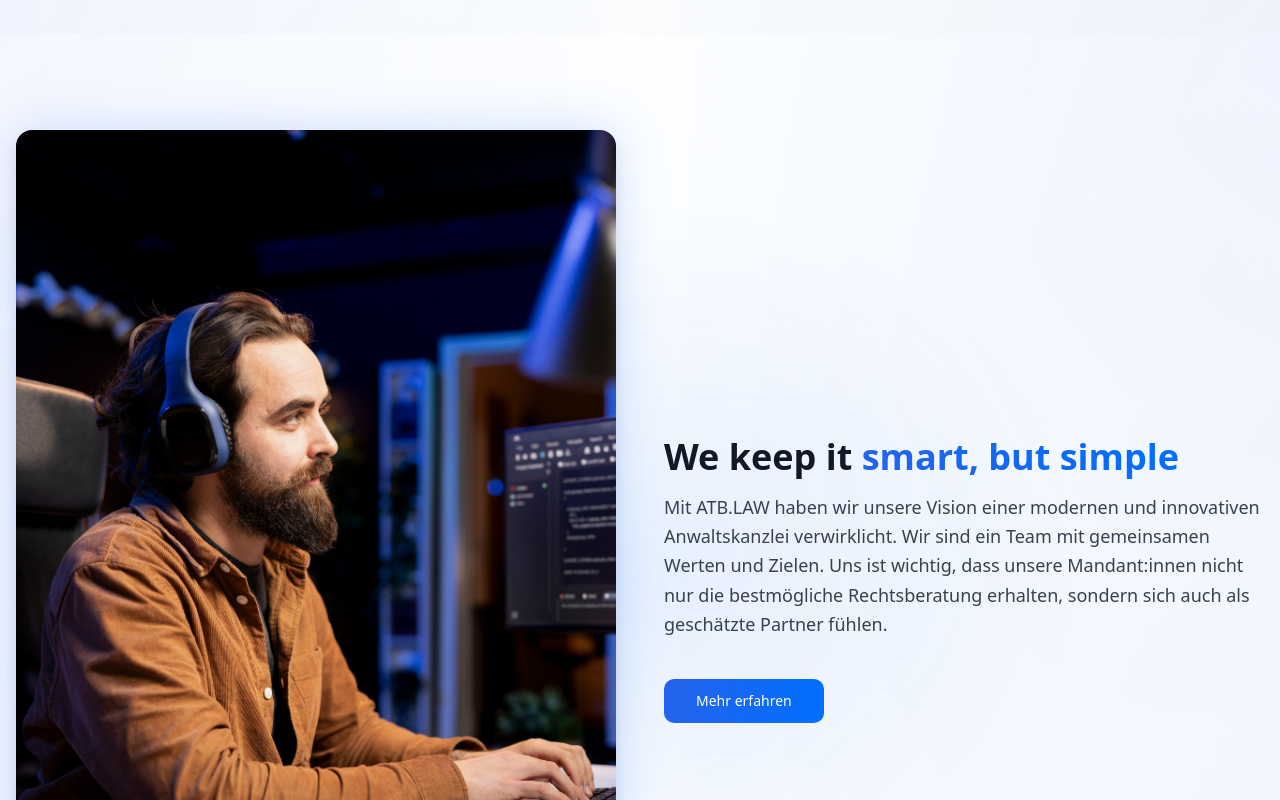
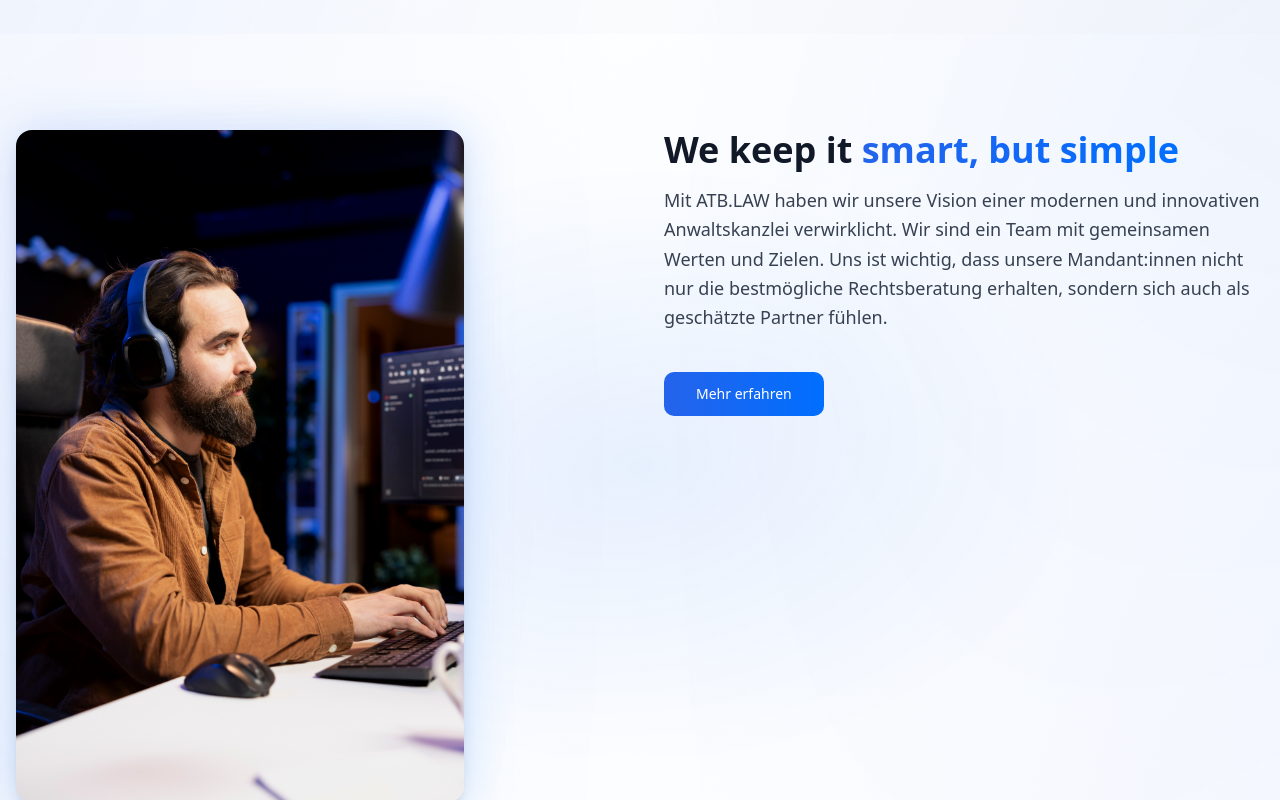
Before and after one commit to dvvvvv411/recovery-kanzlei, a React (Vite) app: page / in a window 1280 px wide. Shown: the part 2020-2820 px from the top of the page. Built offline with nearby package versions, Linux system fonts and the light colour scheme.

Commit message:
Adjust image size and column layout
Make the image smaller and equalize the column widths.

```diff
--- a/src/pages/Index.tsx
+++ b/src/pages/Index.tsx
@@ -381,10 +381,10 @@ const Index = () => {
         <div className="absolute inset-0 bg-[radial-gradient(ellipse_at_center,_var(--tw-gradient-stops))] from-blue-500/10 via-transparent to-transparent"></div>
         <div className="relative z-10">
           <div className="container mx-auto px-4">
-            <div className="grid lg:grid-cols-2 gap-12 items-center">
+            <div className="grid lg:grid-cols-2 gap-12 items-start">
               {/* Left Column - Image */}
-              <div className="order-2 lg:order-1">
-                <div className="relative group">
+              <div className="order-2 lg:order-1 flex justify-center lg:justify-start">
+                <div className="relative group max-w-md">
                   <div className="absolute inset-0 bg-gradient-to-br from-blue-600/20 to-primary/20 rounded-2xl blur-xl group-hover:blur-2xl transition-all duration-300"></div>
                   <img
                     src="/lovable-uploads/59e58b67-56b6-4a59-b22f-4df7d39063a2.png"
@@ -395,7 +395,7 @@ const Index = () => {
               </div>
 
               {/* Right Column - Content */}
-              <div className="order-1 lg:order-2 space-y-6">
+              <div className="order-1 lg:order-2 space-y-6 flex flex-col justify-center">
                 <div className="space-y-4">
                   <h2 className="text-3xl lg:text-4xl font-bold text-gray-900 leading-tight">
                     We keep it
```
